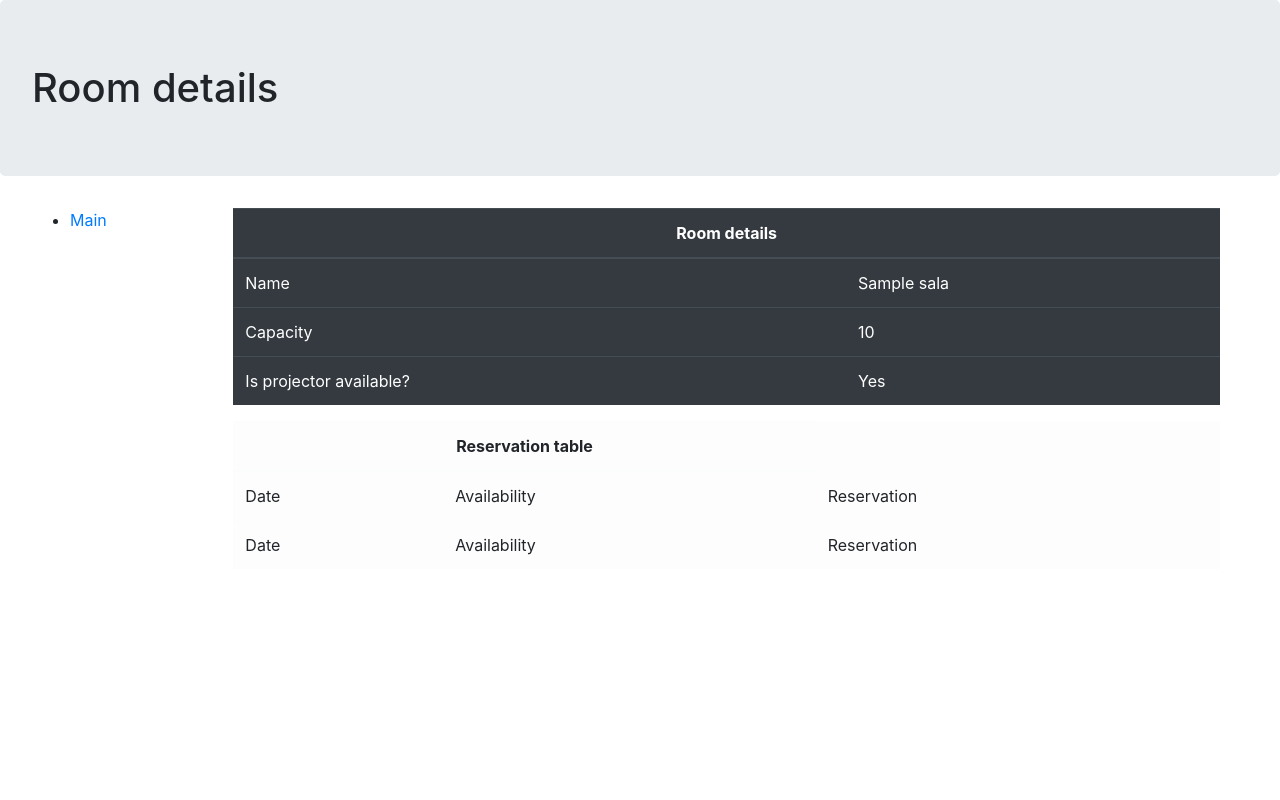
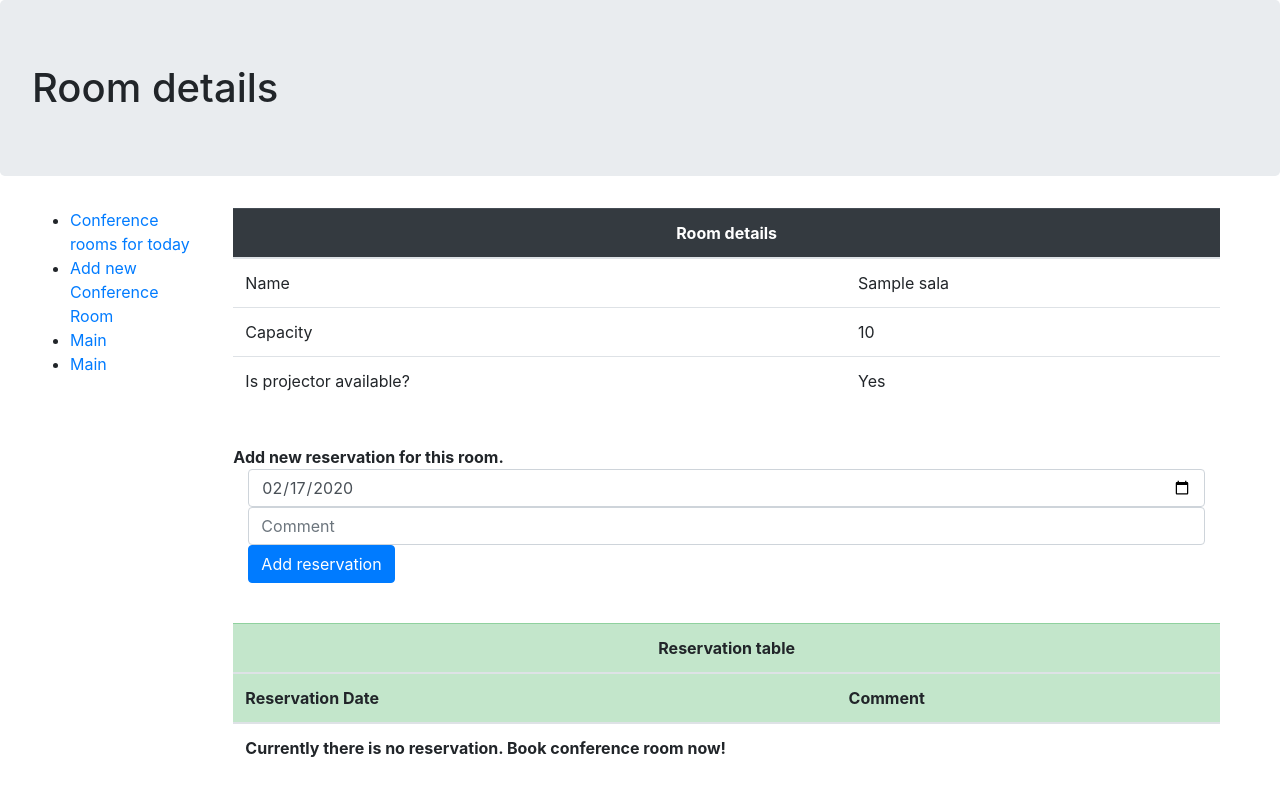
Before and after one commit to bartoszkoper/workshop3, a Django app: page /room/1 in a window 1280 px wide. Run offline with Django 3.2, Linux system fonts and the light colour scheme; tables that the repository leaves empty hold one stand-in row (values such as "Sample post"); lists and menus that the app fills with data are empty; some libraries are stand-ins or nearby versions.

Commit message:
Dodano rezerwacje na stronie glownej oraz w Room Details

```diff
--- a/conference/urls.py
+++ b/conference/urls.py
@@ -22,6 +22,7 @@ urlpatterns = [
     path('', IndexView.as_view(), name='main'),
     path('admin/', admin.site.urls),
     path('room/new', RoomNewView.as_view(), name='room_new'),
+    path('room/addreservation/<int:id>', RoomAddReservationView.as_view(), name='room_add_reservation'),
     path('room/modify/<int:id>)', RoomModifyView.as_view(), name='room_modify'),
     path('room/delete/<int:id>', RoomDeleteView.as_view(), name='room_delete'),
     path('room/<int:id>', RoomView.as_view(), name='room_view'),
--- a/reservationapp/models.py
+++ b/reservationapp/models.py
@@ -13,9 +13,8 @@ class Sala(models.Model):
         response = self.reservations.filter(date=date).exists()
         return response
 
-
     def __str__(self):
-        return f"Obiekt<{self.name} {self.capacity} {self.projector}"
+        return f"Obiekt< {self.name} {self.capacity} {self.projector} >"
 
 
 class Reservation(models.Model):
@@ -24,4 +23,4 @@ class Reservation(models.Model):
     comment = models.TextField()
 
     def __str__(self):
-        return f"Dodano rezerwację dla: {self.sala} na dzien: {self.date} z komentarzem: {self.comment}"
+        return f"{self.sala} | {self.date} | {self.comment}"
--- a/reservationapp/templates/base.html
+++ b/reservationapp/templates/base.html
@@ -23,6 +23,9 @@
         <!--LEFT MENU-->
         <div class="col">
             <ul>
+                <li><a href="{% url 'main' %}">Conference rooms for today</a></li>
+                <li><a href="{% url 'room_new' %}">Add new Conference Room</a></li>
+                <li><a href="{% url 'main' %}">Main</a></li>
                 <li><a href="{% url 'main' %}">Main</a></li>
             </ul>
         </div>
--- a/reservationapp/templates/room_view.html
+++ b/reservationapp/templates/room_view.html
@@ -2,8 +2,9 @@
 
 {% block content %}
 
-<table class="table table-hover table-dark">
-    <thead>
+<!--ROOM DETAILS-->
+<table class="table table-hover">
+    <thead class="table-dark">
     <th colspan="2" class="text-center">Room details</th>
     </thead>
     <tbody>
@@ -22,25 +23,48 @@
     </tbody>
 </table>
 
+<br>
+<!--ADD RESERVATION-->
+<div><b>Add new reservation for this room.</b></div>
+<form method="post" action="{% url 'room_add_reservation' room.pk %}" class="form-group">
+{% csrf_token %}
+    <div class="col">
+        {% csrf_token %}
+        <input type="date" value="2020-02-17" name="date" class="form-control">
+        <input type="text" placeholder="Comment" name="comment" class="form-control">
+        <button type="submit" class="btn btn-primary">Add reservation</button>
+    </div>
+</form>
+<br>
 
-<table class="table table-hover table-light">
-    <thead>
-        <th colspan="2" class="text-center">Reservation table</th>
+
+<!--RESERVATION TABLE-->
+<table class="table table-hover">
+    <thead class="table-success">
+    <th colspan="2" class="text-center">Reservation table</th>
+    <tr>
+        <th>Reservation Date</th>
+        <th>Comment</th>
+    </tr>
     </thead>
 
-    <tbody>
+    <tbody class>
+    {% if reservations %}
+    {% for reservation in reservations %}
     <tr>
-        <td>Date</td>
-        <td>Availability</td>
-        <td>Reservation</td>
-    </tr>
-    <tr>
-        <td>Date</td>
-        <td>Availability</td>
-        <td>Reservation</td>
+        <td>{{reservation.date}}</td>
+        <td>{{reservation.comment}}</td>
+
     </tr>
 
+    {% endfor %}
+    {% else %}
+
+    <th colspan="2">Currently there is no reservation. Book conference room now!</th>
+
     </tbody>
+    {% endif %}
+
 </table>
 
 
--- a/reservationapp/views.py
+++ b/reservationapp/views.py
@@ -6,7 +6,7 @@ from django.shortcuts import render, redirect
 from django.utils.datetime_safe import datetime
 from django.views import View
 
-from reservationapp.models import Sala
+from reservationapp.models import Sala, Reservation
 
 """Stwórz widoki sali.
 Widoki powinny wyświetlać/odbierać formularze lub wyświetlać listę sal.
@@ -66,6 +66,7 @@ class RoomView(View):
 
     def get(self, request, id):
         self.response['room'] = Sala.objects.get(pk=id)
+        self.response['reservations'] = Reservation.objects.filter(sala=id, date__gte=datetime.today())
 
         return render(request, 'room_view.html', context=self.response)
 
@@ -78,6 +79,41 @@ class RoomModifyView(View):
 
     def get(self, request):
         pass
+
+    def post(self, request):
+        pass
+
+
+class RoomAddReservationView(View):
+    """Rezerwacja sali."""
+
+    def get(self, request, id):
+        sala = Sala.objects.get(pk=id)
+        date = datetime.today()
+        comment = f"Auto-booking na dzień: {date}"
+        Reservation.objects.create(sala=sala, comment=comment, date=date)
+        messages.success(request, f"Zarezerwowano salkę {sala.name} na dziś!")
+
+        return redirect('/')
+
+    def post(self, request, id):
+        sala = Sala.objects.get(pk=id)
+        comment = request.POST.get('comment')
+        date = request.POST.get('date')
+
+        # Check if user wants to book conference in the past.
+        if date < str(datetime.today().date()):
+            messages.add_message(request, 100, f"You cannot book the conference room in the past.",
+                                 extra_tags='warning')
+        # Check if there is no reservation for selected day.
+        elif sala.is_unavailable(date) == False:
+            Reservation.objects.create(sala=sala, date=date, comment=comment)
+            messages.success(request, f"Reservation has been added.")
+        # Message that the date is already selected* (Information should be improved)
+        else:
+            messages.add_message(request, 100, f"This date is reserved already. Please select another day.",
+                                 extra_tags='danger')
+        return redirect('room_view', id=id)
 
 
 class RoomDeleteView(View):
```
Also changed, not shown: reservationapp/templates/index.html (+7 -2 lines).
